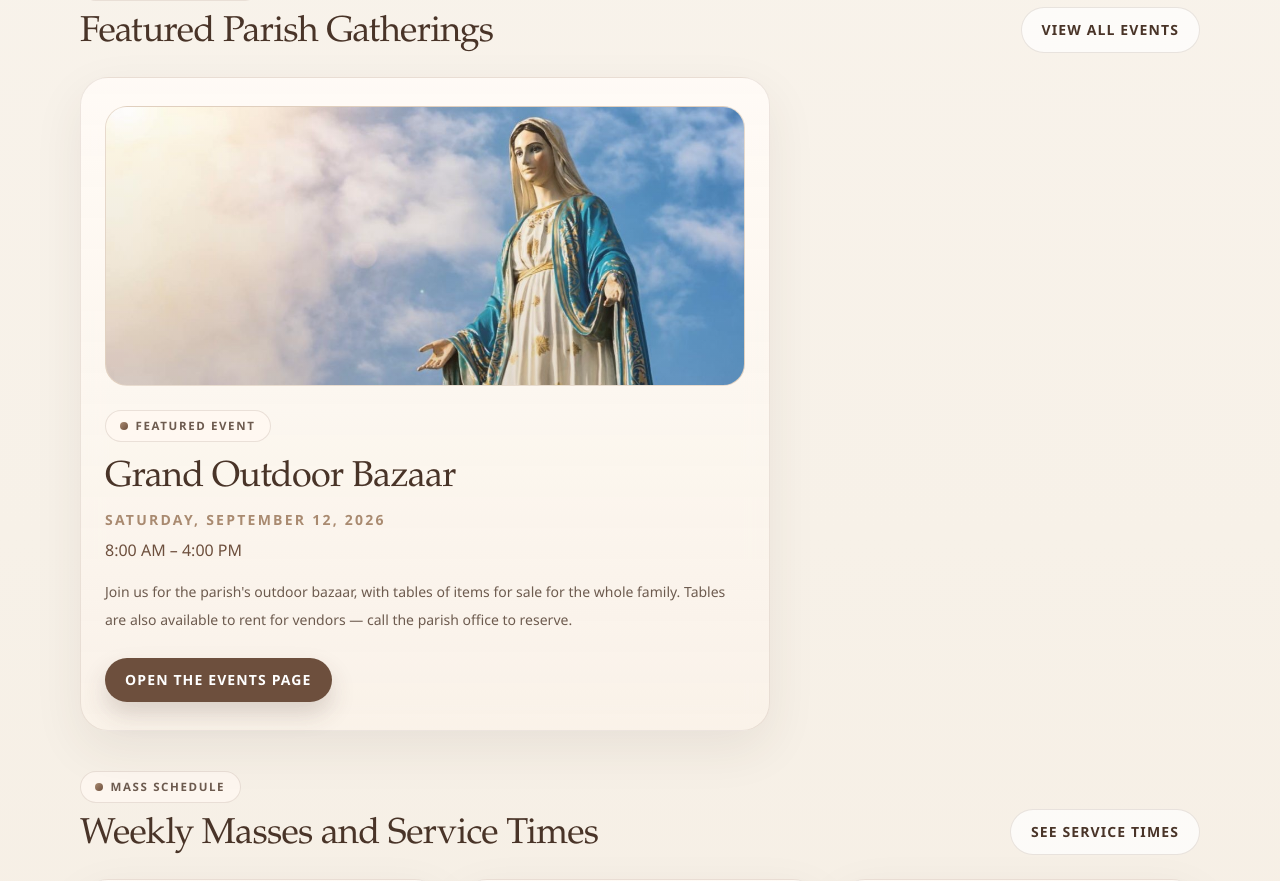
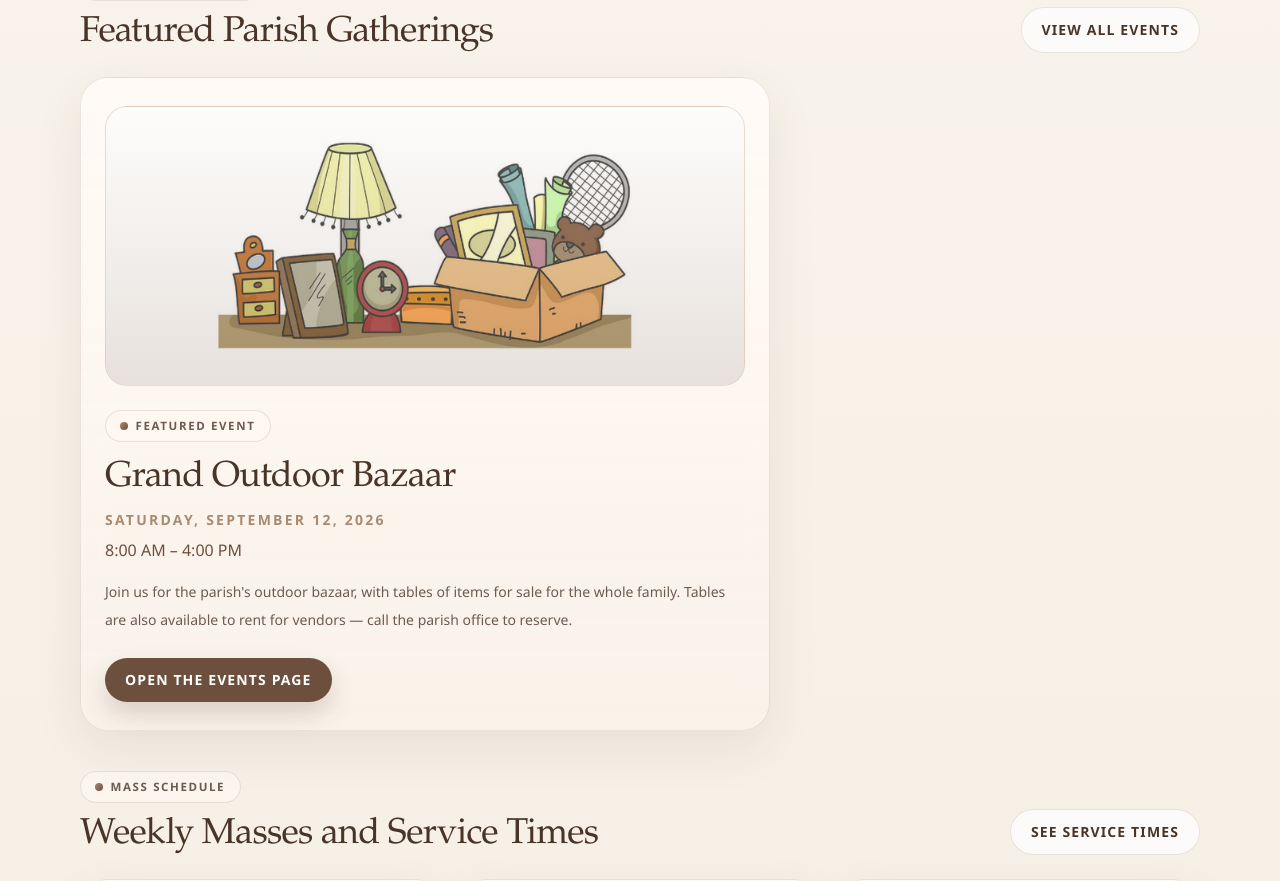
Before and after one commit to AlexVaal/sainte-angele-website, a Next.js app: page /en in a window 1280 px wide. Shown: the part 1914-2795 px from the top of the page. Built offline with nearby package versions, Linux system fonts and the light colour scheme.

Commit message:
Add bazar image to homepage featured event card
- Composite the garage-sale illustration from the GRAND BAZAR 2026
  flyer onto a 16:7 canvas (matches the featured card's aspect ratio
  exactly, so it displays with no cropping)
- Point home.events.featured.image at it across en/fr/it

```diff
--- a/content/site-content-it.ts
+++ b/content/site-content-it.ts
@@ -131,8 +131,8 @@ export const itContent = {
           "Unitevi a noi per il bazar all'aperto della parrocchia, con tavoli di articoli in vendita per tutta la famiglia. Sono disponibili anche tavoli in affitto per gli espositori — contattare l'ufficio parrocchiale per prenotare.",
         cta: "Apri la pagina degli eventi",
         image: {
-          src: "/home/featured-event-mary.jpg",
-          alt: "Immagine di una celebrazione parrocchiale per l'evento in evidenza",
+          src: "/home/featured-event-bazar.jpg",
+          alt: "Illustrazione di articoli per la casa in vendita al bazar parrocchiale",
         },
       },
     },
--- a/content/site-content.ts
+++ b/content/site-content.ts
@@ -135,8 +135,8 @@ export const siteContent = {
             "Join us for the parish's outdoor bazaar, with tables of items for sale for the whole family. Tables are also available to rent for vendors — call the parish office to reserve.",
           cta: "Open the events page",
           image: {
-            src: "/home/featured-event-mary.jpg",
-            alt: "Parish celebration image for the featured event",
+            src: "/home/featured-event-bazar.jpg",
+            alt: "Illustration of household items for sale at the parish bazaar",
           },
         },
       },
@@ -792,8 +792,8 @@ export const siteContent = {
             "Joignez-vous à nous pour le bazar extérieur de la paroisse, avec des tables d'articles à vendre pour toute la famille. Des tables sont aussi disponibles à la location pour les exposants — communiquez avec le bureau de la paroisse pour réserver.",
           cta: "Ouvrir la page des événements",
           image: {
-            src: "/home/featured-event-mary.jpg",
-            alt: "Image de célébration paroissiale pour l'événement vedette",
+            src: "/home/featured-event-bazar.jpg",
+            alt: "Illustration d'articles ménagers en vente lors du bazar paroissial",
           },
         },
       },
```
Also changed, not shown: public/home/featured-event-bazar.jpg (added).
